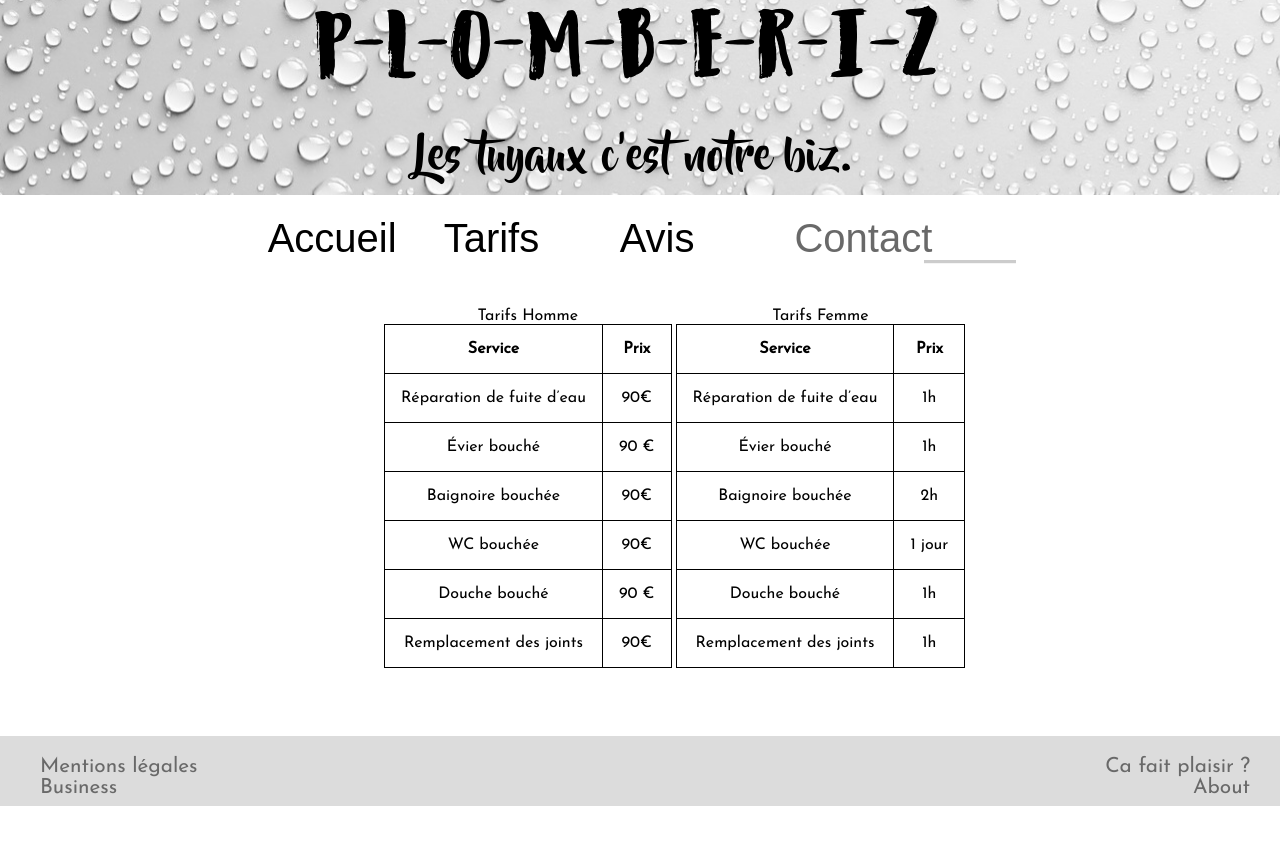
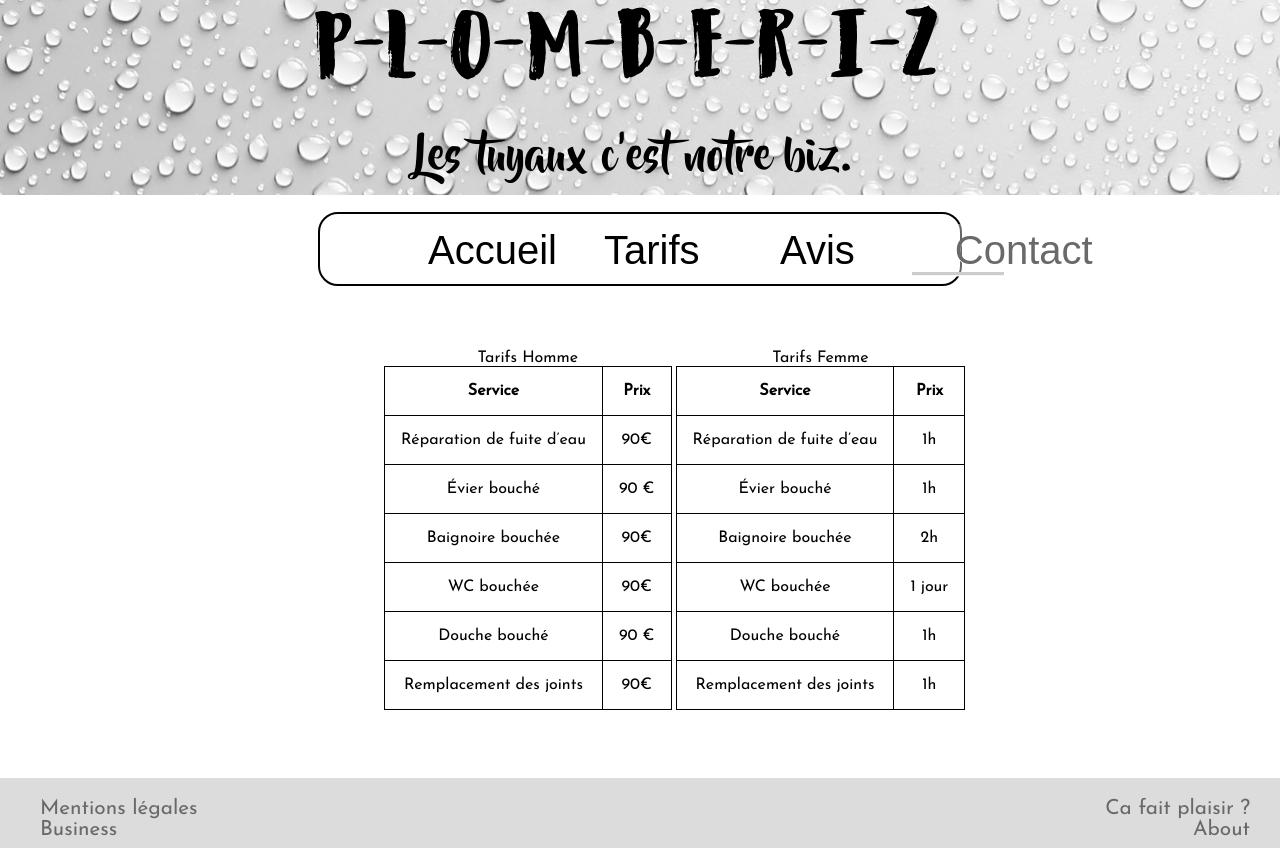
Before and after one commit to ilyesjr/plomberiz, a plain HTML site: page tarifs.html in a window 1280 px wide. In both pictures the pointer is over the item "Contact". Before the commit the page ends 808 px from the top, so only its background shows below. Drawn offline with Linux system fonts and the light colour scheme; a web font is replaced by a local one.

Commit message:
Modified the nav bar design

```diff
--- a/css/style.css
+++ b/css/style.css
@@ -39,6 +39,14 @@ h1
 /*header part*/
 
 /*nav part*/
+nav
+{
+  border: 2.5px solid black;
+  border-radius: 20px;
+  height: 70px;
+  width: 50%;
+  margin: 30px auto;
+}
 nav li
 {
   display: inline;
@@ -57,6 +65,7 @@ nav ul
   padding:0;
   white-space:nowrap;
   text-align: center;
+  margin-top: 10px;
 }
 
 nav ul li:nth-child(1) a
@@ -98,16 +107,11 @@ nav ul li a:hover,ul li a:focus
   transition:background-color .3s ease .4s;
 }
 
-nav ul li a:focus
-{
-  border-bottom:3px solid black;
-}
-
 nav ul li:last-child::after
 {
   content:"";
   position:absolute;
-  left:330px;
+  left:0.1em;
   bottom:-20px;
   display:block;
   width:2.3em;
@@ -119,24 +123,24 @@ nav ul li:last-child::after
 
 nav ul li:nth-child(1):hover ~ li:last-child::after
 {
-  left:8.3em;
+  left:0.1em;
   width:2.3em;
 }
 
 nav ul li:nth-child(2):hover ~ li:last-child::after
 {
-  left:12.7em;
+  left:4.3em;
   width:2.3em;
 }
 
 nav ul li:nth-child(3):hover ~ li:last-child::after
 {
-  left:16.9em;width:2em;
+  left:8.5em;width:2em;
 }
 
 nav ul li:last-child:hover::after
 {
-  left:20.6em;width:2.3em;
+  left:12.3em;width:2.3em;
 }
 /*nav part*/
 
@@ -213,11 +217,11 @@ nav ul li:last-child:hover::after
 .galphoto ul li:hover img
 {
   z-index:5;
-  -webkit-transform: scale(3);
-    -moz-transform: scale(3);
-     -ms-transform: scale(3);
-      -o-transform: scale(3);
-         transform: scale(3);
+  -webkit-transform: scale(2);
+    -moz-transform: scale(2);
+     -ms-transform: scale(2);
+      -o-transform: scale(2);
+         transform: scale(2);
          box-shadow:0 0 10px black;
 }
 
@@ -272,7 +276,6 @@ footer a
 
 footer a:hover
 {
-  text-decoration: underline;
-  color: black;
+  font-weight: bolder;
 }
 /*footer part*/
--- a/css/tarifs.css
+++ b/css/tarifs.css
@@ -39,6 +39,14 @@ h1
 /*header part*/
 
 /*nav part*/
+nav
+{
+  border: 2.5px solid black;
+  border-radius: 20px;
+  height: 70px;
+  width: 50%;
+  margin: 30px auto;
+}
 nav li
 {
   display: inline;
@@ -57,6 +65,7 @@ nav ul
   padding:0;
   white-space:nowrap;
   text-align: center;
+  margin-top: 10px;
 }
 
 nav ul li:nth-child(1) a
@@ -98,16 +107,11 @@ nav ul li a:hover,ul li a:focus
   transition:background-color .3s ease .4s;
 }
 
-nav ul li a:focus
-{
-  border-bottom:3px solid black;
-}
-
 nav ul li:last-child::after
 {
   content:"";
   position:absolute;
-  left:330px;
+  left:4.3em;
   bottom:-20px;
   display:block;
   width:2.3em;
@@ -119,24 +123,24 @@ nav ul li:last-child::after
 
 nav ul li:nth-child(1):hover ~ li:last-child::after
 {
-  left:8.3em;
+  left:0.1em;
   width:2.3em;
 }
 
 nav ul li:nth-child(2):hover ~ li:last-child::after
 {
-  left:12.7em;
+  left:4.3em;
   width:2.3em;
 }
 
 nav ul li:nth-child(3):hover ~ li:last-child::after
 {
-  left:16.9em;width:2em;
+  left:8.5em;width:2em;
 }
 
 nav ul li:last-child:hover::after
 {
-  left:20.6em;width:2.3em;
+  left:12.3em;width:2.3em;
 }
 /*nav part*/
 
@@ -201,7 +205,6 @@ footer a
 
 footer a:hover
 {
-  text-decoration: underline;
-  color: black;
+  font-weight: bolder;
 }
 /*footer part*/
```
